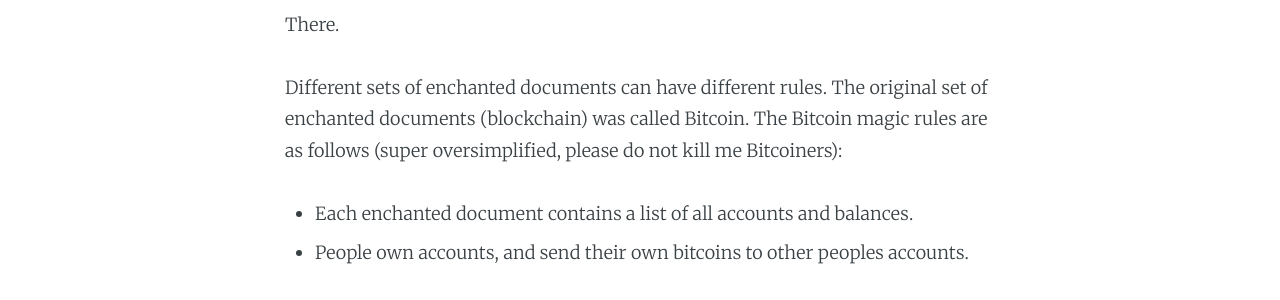
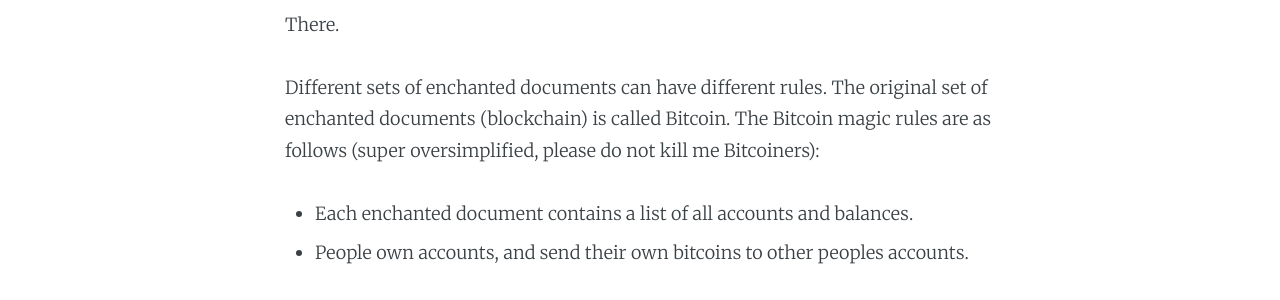
Before and after one commit to wrode/Blog, a Jekyll site: the page built from _posts/2016-08-19-Smart contracts.md, in a window 1280 px wide. Shown: the part 1408-1708 px from the top of the page. Built offline with Jekyll 4.4.1, drawn with Linux system fonts in a browser that asks for light colours; comment, search, counter and statistics services are not loaded.

```diff
--- a/_posts/2016-08-19-Smart contracts.md
+++ b/_posts/2016-08-19-Smart contracts.md
@@ -17,7 +16,7 @@ First, let's quickly do a recapp of what a blockchain is (the original blog post
 
 There.
 
-Different sets of enchanted documents can have different rules. The original set of enchanted documents (blockchain) was called Bitcoin. The Bitcoin magic rules are as follows (super oversimplified, please do not kill me Bitcoiners):
+Different sets of enchanted documents can have different rules. The original set of enchanted documents (blockchain) is called Bitcoin. The Bitcoin magic rules are as follows (super oversimplified, please do not kill me Bitcoiners):
 
 - Each enchanted document contains a list of all accounts and balances.
 - People own accounts, and send their own bitcoins to other peoples accounts.
```
Also changed, not shown: other parts of _posts/2016-08-19-Smart contracts.md (+0 -1 lines).
